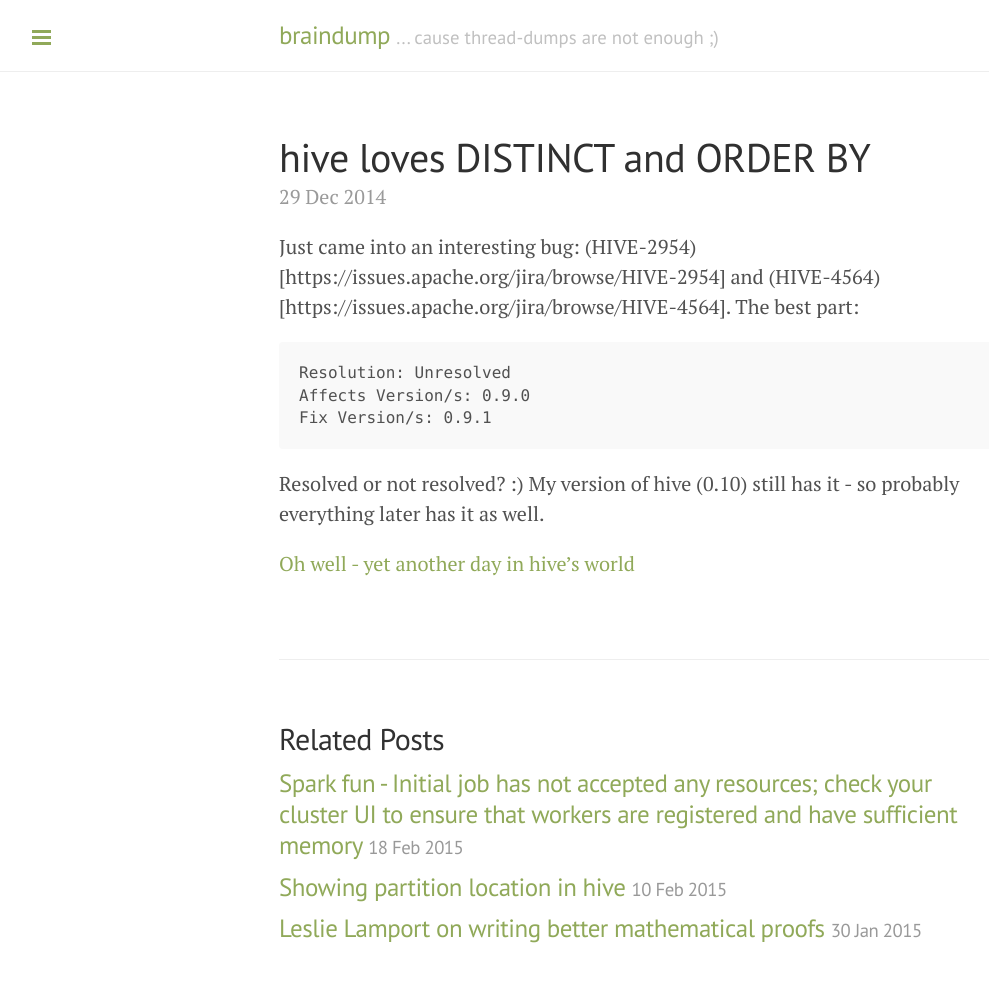
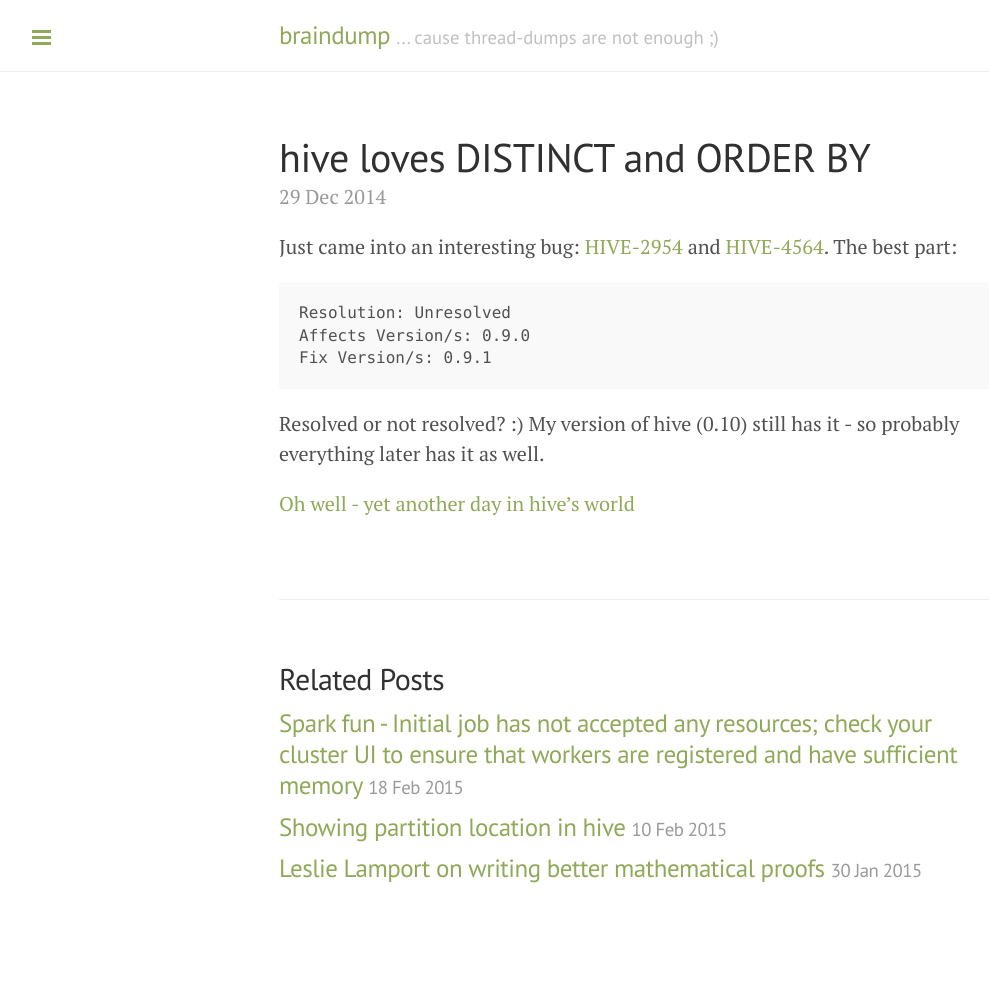
Before and after one commit to pkoperek/braindump, a Jekyll site: the page built from _posts/2014-12-29-hive-select-order-by.md, in a window 1280 px wide. Shown: the whole page, without its empty margins (1-990 px from the left). Built offline with Jekyll 4.4.1, drawn with Linux system fonts in a browser that asks for light colours; Markdown is read by kramdown in place of the engine named in the settings; comment, search, counter and statistics services are not loaded; after the commit the page ends 944 px from its top, so only the background shows below that.

Commit message:
fix links

````diff
--- a/_posts/2014-12-29-hive-select-order-by.md
+++ b/_posts/2014-12-29-hive-select-order-by.md
@@ -4,7 +4,7 @@ title: hive loves DISTINCT and ORDER BY
 comments: true
 ---
 
-Just came into an interesting bug: (HIVE-2954)[https://issues.apache.org/jira/browse/HIVE-2954] and (HIVE-4564)[https://issues.apache.org/jira/browse/HIVE-4564].
+Just came into an interesting bug: [HIVE-2954](https://issues.apache.org/jira/browse/HIVE-2954) and [HIVE-4564](https://issues.apache.org/jira/browse/HIVE-4564).
 The best part:
 
 ```
````
